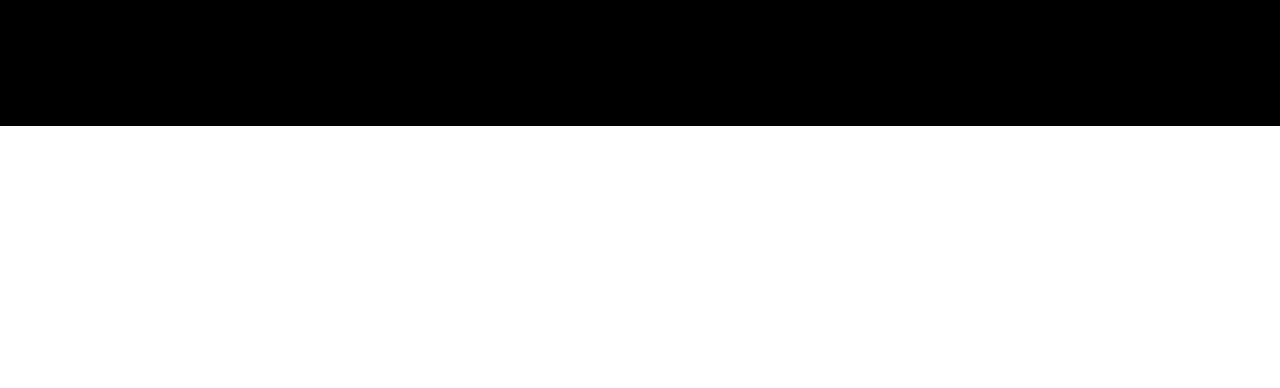
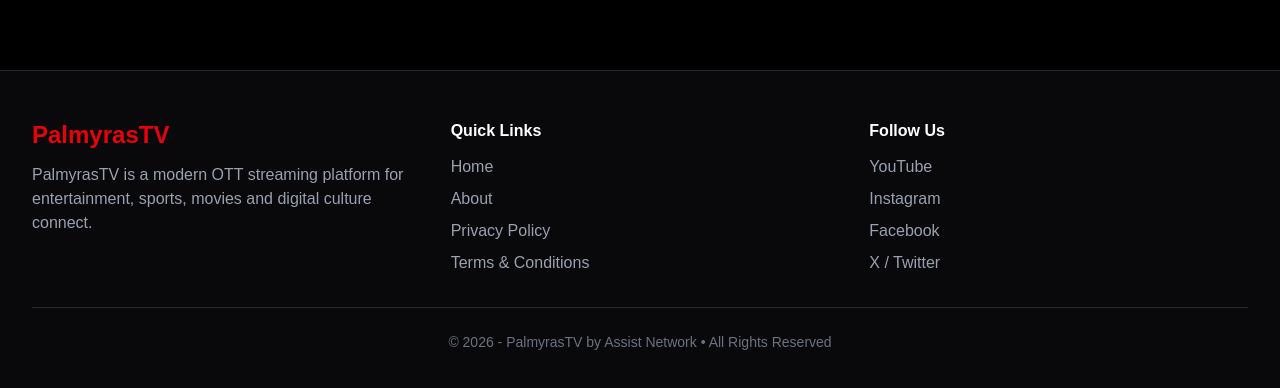
Before and after one commit to thepalmyratv-pixel/palmyrastv-vercel, a Next.js app: page / in a window 1280 px wide. Shown: the part 978-1366 px from the top of the page. Before the commit the page ends 1104 px from the top, so only its background shows below. Built offline with nearby package versions, Linux system fonts and the light colour scheme.

Commit message:
Updated homepage

```diff
--- a/app/page.tsx
+++ b/app/page.tsx
@@ -56,6 +56,56 @@
         </div>
       </section>
 
+    {/* Footer */}
+<footer className="bg-zinc-950 border-t border-zinc-800 px-8 py-12 mt-10">
+
+  <div className="grid md:grid-cols-3 gap-10">
+
+    <div>
+      <h3 className="text-2xl font-bold text-red-600 mb-3">
+        PalmyrasTV
+      </h3>
+
+      <p className="text-gray-400">
+        PalmyrasTV is a modern OTT streaming platform for
+        entertainment, sports, movies and digital culture connect.
+      </p>
+    </div>
+
+    <div>
+      <h4 className="font-semibold mb-3">
+        Quick Links
+      </h4>
+
+      <div className="flex flex-col gap-2 text-gray-400">
+        <a href="/">Home</a>
+        <a href="/about">About</a>
+        <a href="/privacy">Privacy Policy</a>
+        <a href="/terms">Terms & Conditions</a>
+      </div>
+    </div>
+
+    <div>
+      <h4 className="font-semibold mb-3">
+        Follow Us
+      </h4>
+
+      <div className="flex flex-col gap-2 text-gray-400">
+        <a href="#">YouTube</a>
+        <a href="#">Instagram</a>
+        <a href="#">Facebook</a>
+        <a href="#">X / Twitter</a>
+      </div>
+    </div>
+
+  </div>
+
+  <div className="border-t border-zinc-800 mt-8 pt-6 text-center text-gray-500 text-sm">
+    © 2026 - PalmyrasTV by Assist Network • All Rights Reserved
+  </div>
+
+</footer>
+
       {/* Bottom Navigation */}
       <div className="fixed bottom-0 left-0 w-full bg-black border-t border-gray-800 flex justify-around py-3 z-50">
 
```
